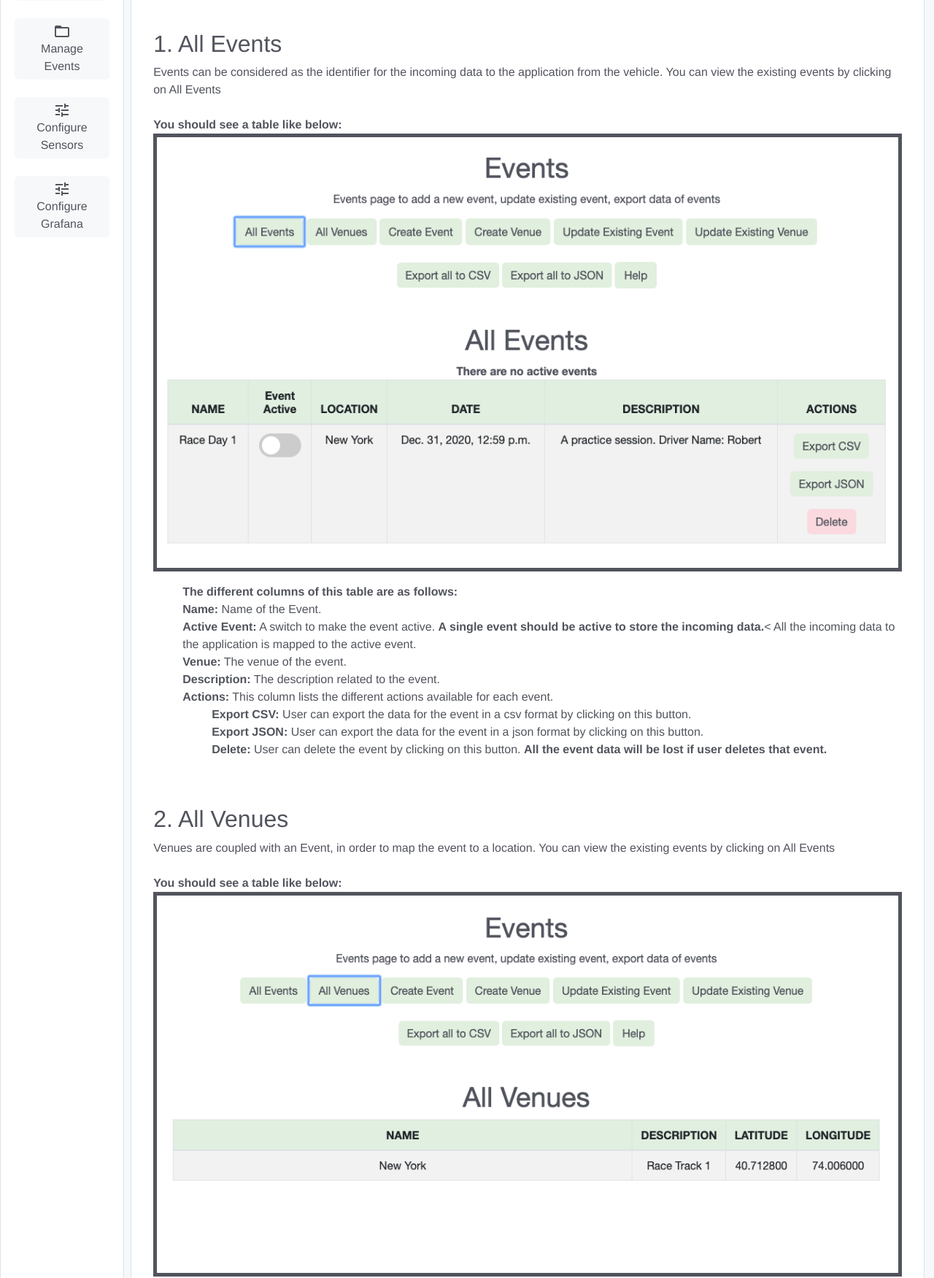
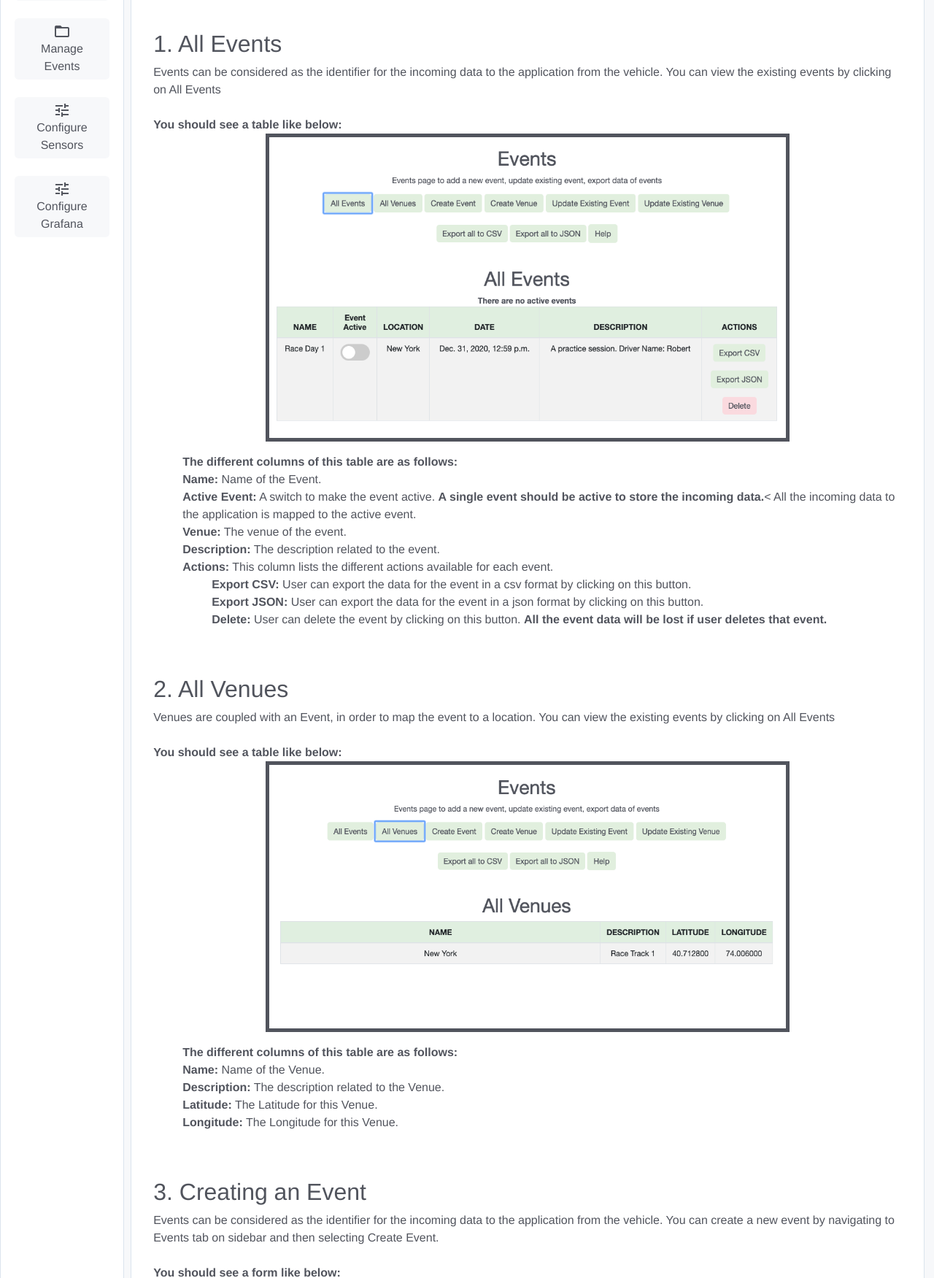
Before and after one commit to mercury-telemetry/mercury-telemetry, a Django app: template mercury/templates/events.html in a window 1280 px wide. Shown: the part 264-2015 px from the top of the page at 73% size. Run offline with Django 3.2, Linux system fonts and the light colour scheme; data comes from the database, SQL or seed files in the repository; tables that the repository leaves empty hold one stand-in row (values such as "Sample post"); the template is opened without the code that fills it: values that come from a table or form of the project are taken from there, most other values are stand-ins (such as "Sample title", 1, 10 or a date in 2020); some libraries are stand-ins or nearby versions.

Commit message:
- Change help image size to from 100% to 70%. - Fix styling error.

```diff
--- a/mercury/static/mercury/style.css
+++ b/mercury/static/mercury/style.css
@@ -348,7 +348,7 @@ ul.help-list > li {
   display: block;
   margin-left: auto;
   margin-right: auto;
-  width: 100%;
+  width: 70%;
   border: 5px solid;
 }
 
--- a/mercury/templates/gf_configs.html
+++ b/mercury/templates/gf_configs.html
@@ -304,7 +304,7 @@
             <figure>
                 <img src="{% static 'mercury/view_grafana_host.png' %}"
                  class="help-image">
-                <figcaption>x
+                <figcaption>
                     Fig 2b. The <b>Local</b> Grafana instance has one event, <b>Baja</b>.
                     The Baja dashboard has 3 sensor panels: GPS, temperature, and speed.
                 </figcaption>
```
